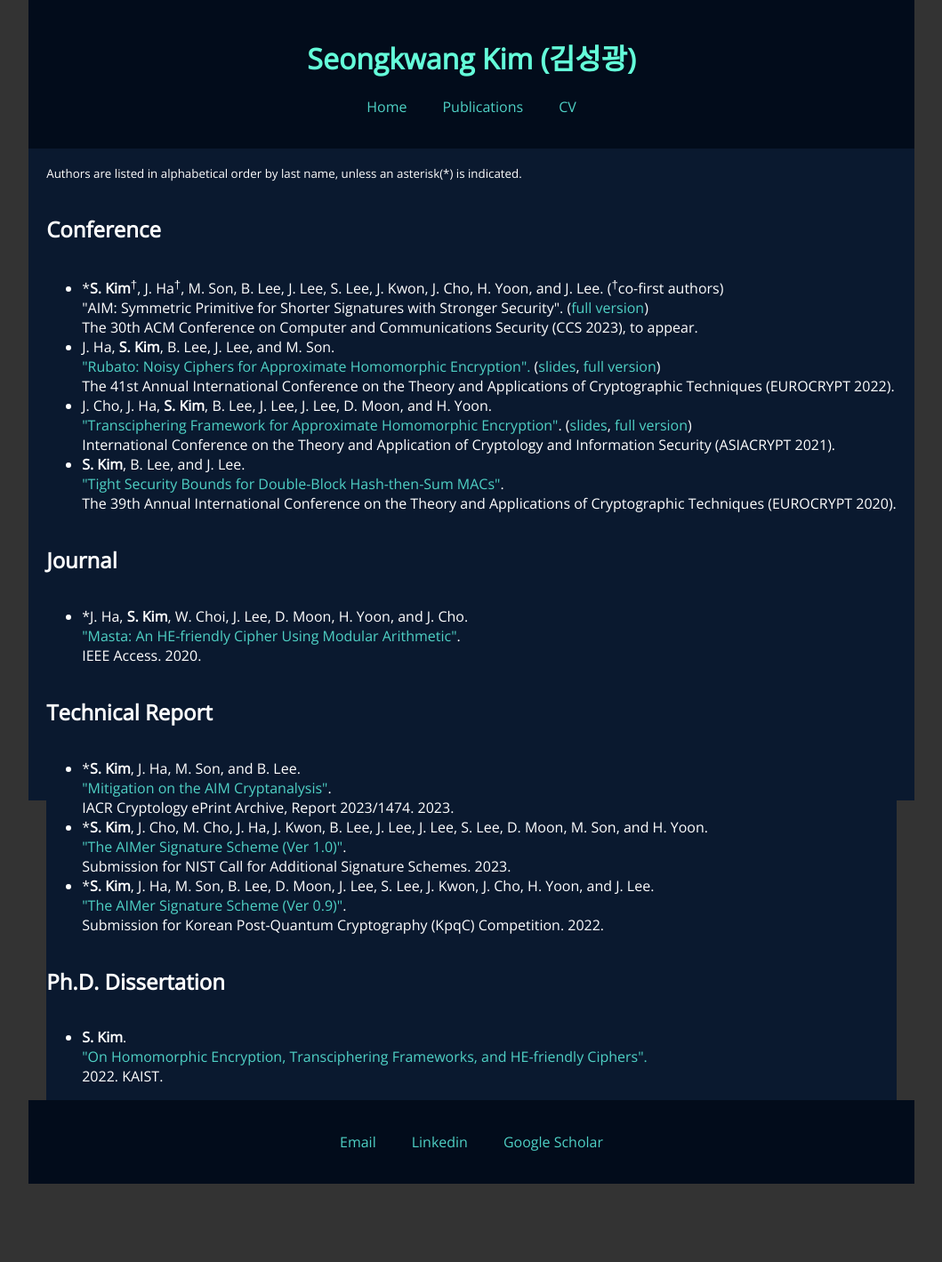
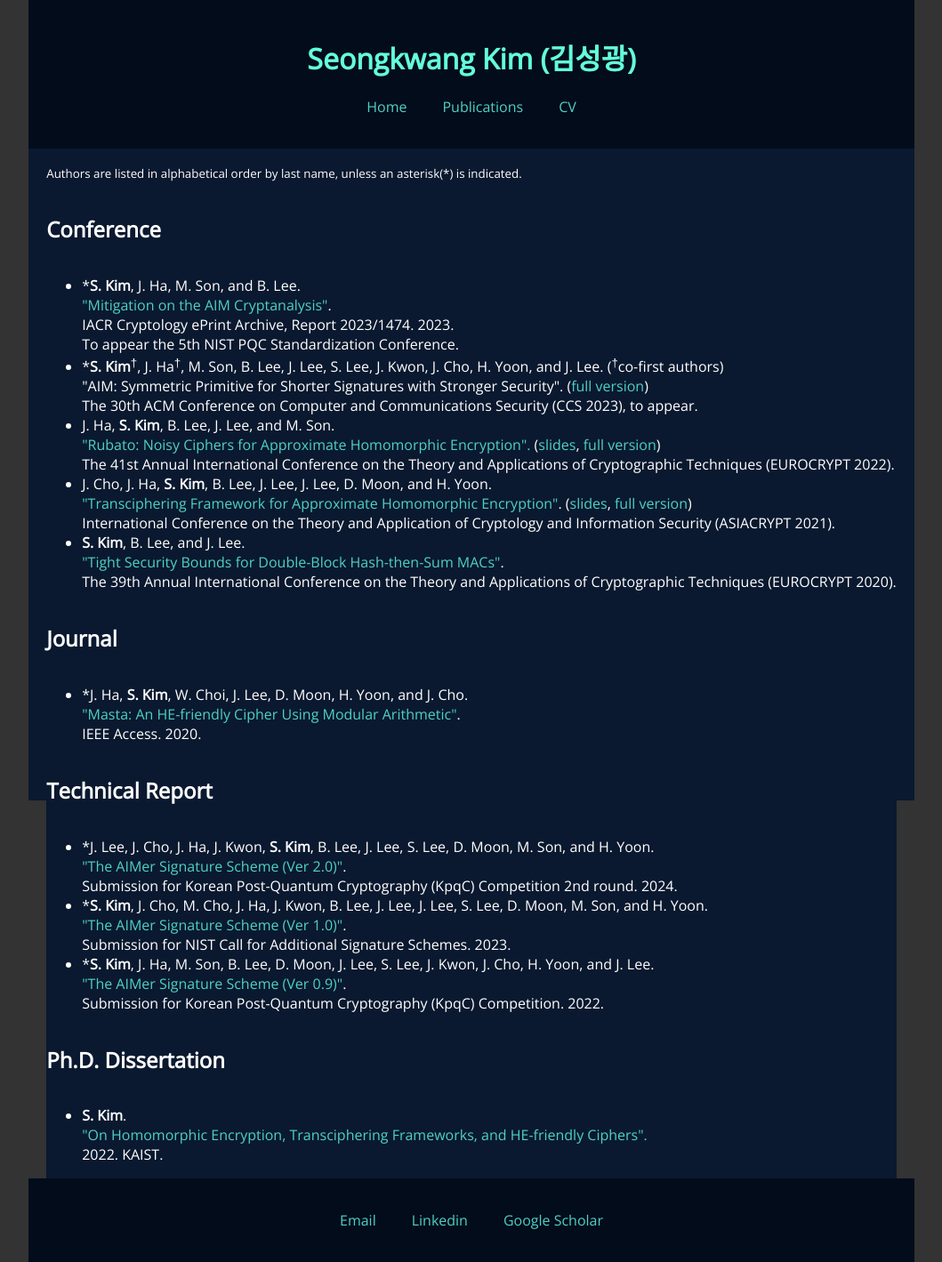
Before and after one commit to sgk1m/sgk1m.github.io, a Jekyll site: the page built from publications.html, in a window 1280 px wide. Shown: the whole page at 89% size, without its empty margins (110-1169 px from the left). Built offline with Jekyll 4.4.1, drawn with Linux system fonts in a browser that asks for light colours; before the commit the page ends 1331 px from its top, so only the background shows below that.

Commit message:
Update publications.html

```diff
--- a/publications.html
+++ b/publications.html
@@ -6,6 +6,11 @@ title: Publications - Seongkwang Kim
 	<p><small>Authors are listed in alphabetical order by last name, unless an asterisk(*) is indicated.</small></p>
 	<h2>Conference</h2>
 	<ul>
+		<li>*<b>S. Kim</b>, J. Ha, M. Son, and B. Lee. <br>
+			<a href="https://eprint.iacr.org/2023/1474">"Mitigation on the AIM Cryptanalysis"</a>.<br>
+			IACR Cryptology ePrint Archive, Report 2023/1474. 2023. <br>
+			To appear the 5th NIST PQC Standardization Conference.
+		</li>
 		<li>*<b>S. Kim</b><sup><span>&#8224;</span></sup>, J. Ha<sup><span>&#8224;</span></sup>, M. Son, B. Lee, J. Lee, S. Lee, J. Kwon, J. Cho, H. Yoon, and J. Lee. (<sup><span>&#8224;</span></sup>co-first authors) <br>
 			"AIM: Symmetric Primitive for Shorter Signatures with Stronger Security".
 			(<a href="https://eprint.iacr.org/2022/1387">full version</a>)<br>
@@ -37,9 +42,9 @@ title: Publications - Seongkwang Kim
 	</ul>
 	<h2>Technical Report</h2>
 	<ul>
-		<li>*<b>S. Kim</b>, J. Ha, M. Son, and B. Lee. <br>
-			<a href="https://eprint.iacr.org/2023/1474">"Mitigation on the AIM Cryptanalysis"</a>.<br>
-			IACR Cryptology ePrint Archive, Report 2023/1474. 2023.
+		<li>*J. Lee, J. Cho, J. Ha, J. Kwon, <b>S. Kim</b>, B. Lee, J. Lee, S. Lee, D. Moon, M. Son, and H. Yoon. <br>
+			<a href="https://aimer-signature.org/docs/AIMer-NIST-Document.pdf">"The AIMer Signature Scheme (Ver 2.0)"</a>.<br>
+			Submission for Korean Post-Quantum Cryptography (KpqC) Competition 2nd round. 2024.
 		</li>
 		<li>*<b>S. Kim</b>, J. Cho, M. Cho, J. Ha, J. Kwon, B. Lee, J. Lee, J. Lee, S. Lee, D. Moon, M. Son, and H. Yoon. <br>
 			<a href="https://aimer-signature.org/docs/AIMer-NIST-Document.pdf">"The AIMer Signature Scheme (Ver 1.0)"</a>.<br>
```
